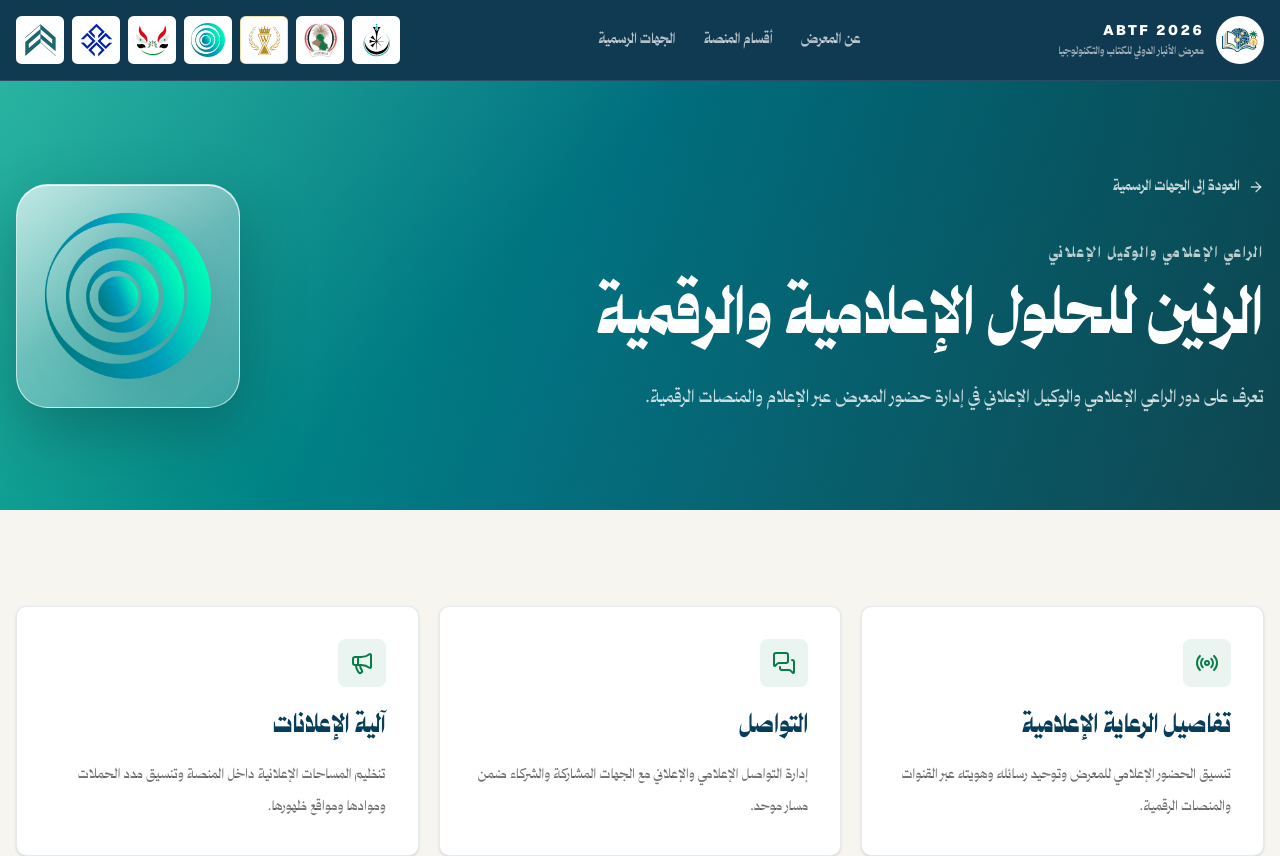
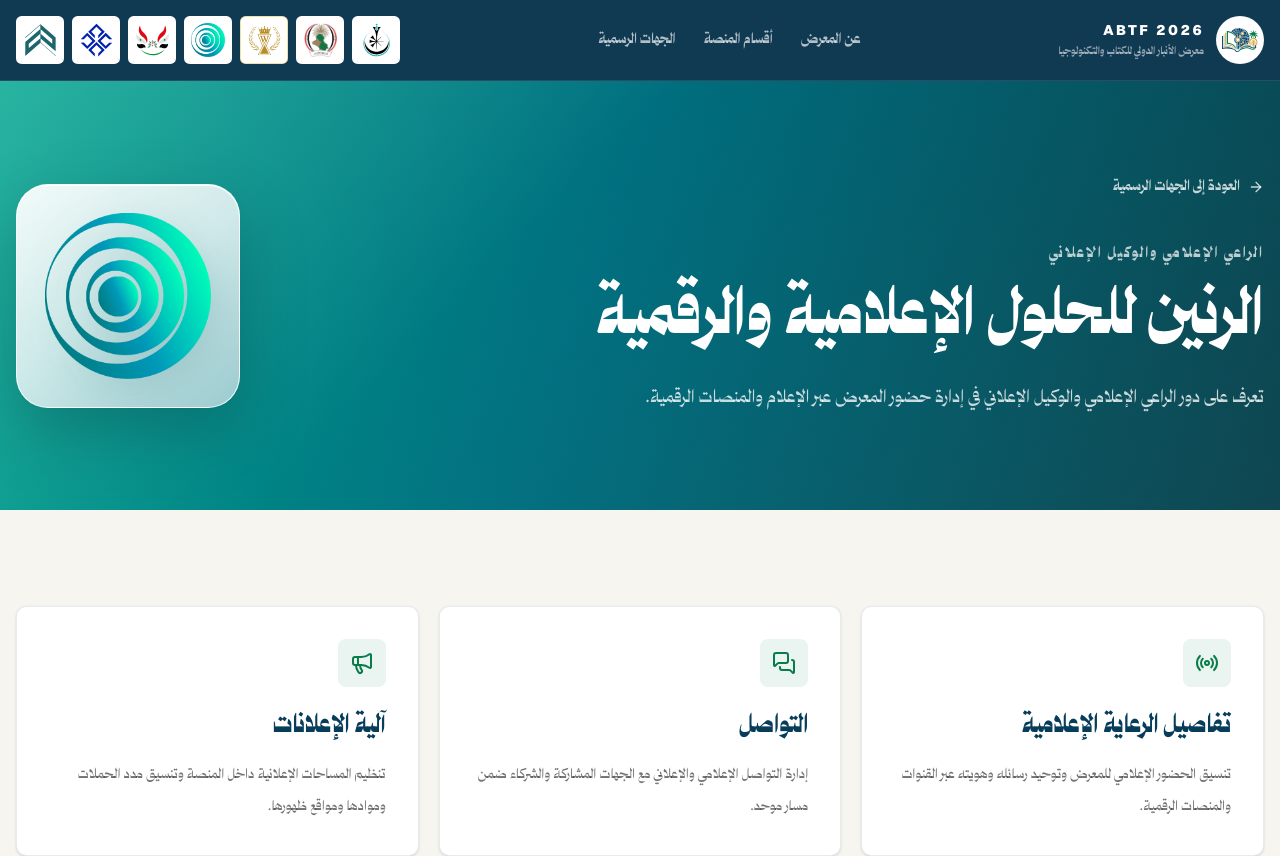
Before and after one commit to sufyanaser/anbar-expo, a Next.js app: page /ABTF2026/media-sponsor in a window 1280 px wide. Shown: the top 856 px of the page. Built offline with nearby package versions, Linux system fonts and the light colour scheme.

Commit message:
style: brighten sponsor logo glass

```diff
--- a/src/app/ABTF2026/media-sponsor/page.tsx
+++ b/src/app/ABTF2026/media-sponsor/page.tsx
@@ -62,7 +62,7 @@ export default function MediaSponsorPage() {
             </p>
           </div>
 
-          <div className="relative flex size-48 items-center justify-center overflow-hidden rounded-[2rem] border border-white/65 bg-[linear-gradient(145deg,rgba(255,255,255,0.72)_0%,rgba(226,232,240,0.42)_48%,rgba(255,255,255,0.2)_100%)] p-7 shadow-[0_24px_65px_rgba(0,31,38,0.3),inset_0_1px_0_rgba(255,255,255,0.9)] backdrop-blur-xl before:absolute before:inset-x-5 before:top-0 before:h-px before:bg-gradient-to-r before:from-transparent before:via-white before:to-transparent sm:size-56">
+          <div className="relative flex size-48 items-center justify-center overflow-hidden rounded-[2rem] border border-white/85 bg-[linear-gradient(145deg,rgba(255,255,255,0.94)_0%,rgba(248,250,252,0.82)_50%,rgba(226,232,240,0.68)_100%)] p-7 shadow-[0_24px_65px_rgba(0,31,38,0.26),inset_0_1px_0_rgba(255,255,255,1)] backdrop-blur-xl before:absolute before:inset-x-5 before:top-0 before:h-px before:bg-gradient-to-r before:from-transparent before:via-white before:to-transparent sm:size-56">
             <Image
               src={abtf2026.mediaSponsor.mark}
               width={490}
```
